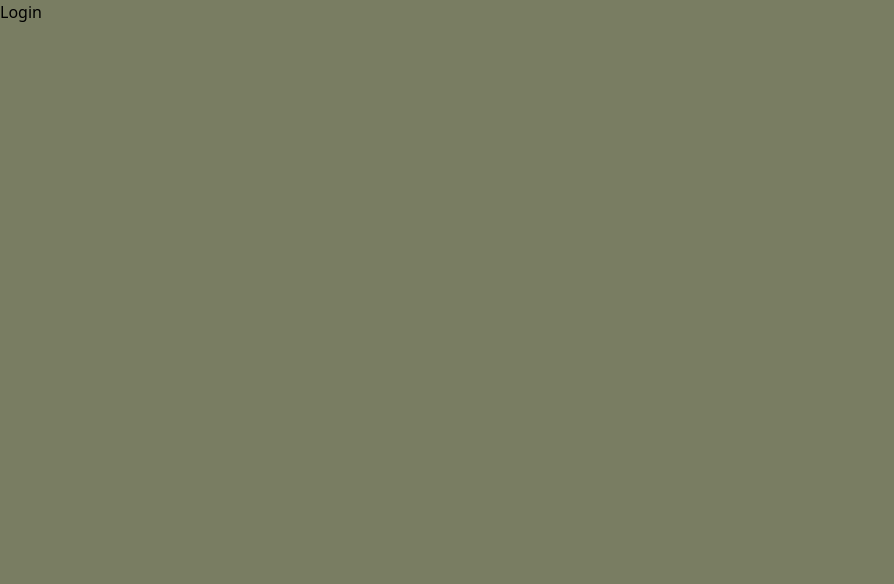
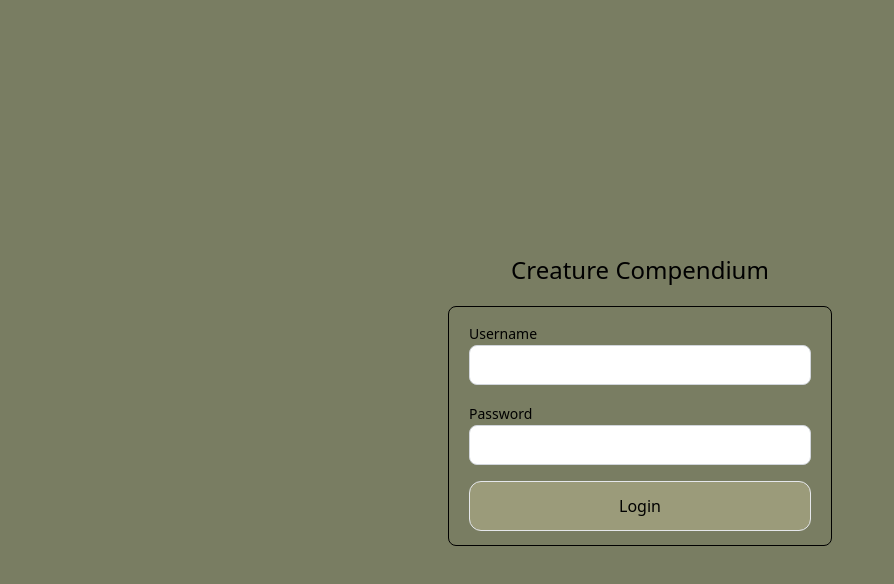
Before and after one commit to Niels-vdb/monster-compendium, a SvelteKit app in the folder client/: page / in a window 1280 px wide. Shown: the top 584 px of the page, without its empty margins (0-894 px from the left). Built offline with nearby package versions, Linux system fonts and the light colour scheme; a web font is replaced by a local one.

Commit message:
UPDATE: Login GUI

```diff
--- /dev/null
+++ b/client/src/components/Button.svelte
@@ -0,0 +1,8 @@
+<script>
+	export let action;
+	export let value;
+</script>
+
+<button onclick={action} class="bg-secondary w-full items-center rounded-xl border p-3"
+	>{value}</button
+>
--- a/client/src/components/FloatingInput.svelte
+++ b/client/src/components/FloatingInput.svelte
@@ -1,12 +1,12 @@
 <script>
 	export let inputType;
-	export let inputId;
+	export let inputId = undefined;
 	export let labelName;
-	export let value;
+	export let value = undefined;
 	export let extraClass = undefined;
 </script>
 
-<div class="relative {extraClass ? extraClass : undefined}">
+<div class="relative {extraClass}">
 	<input
 		type={inputType}
 		name=""
--- a/client/src/routes/+page.svelte
+++ b/client/src/routes/+page.svelte
@@ -1 +1,32 @@
-<h1>Login</h1>
+<script>
+	import Button from '../components/Button.svelte';
+
+	const login = () => {
+		console.log('click');
+	};
+</script>
+
+<div class="flex h-dvh w-dvw flex-col items-center justify-center gap-5">
+	<h1 class="text-2xl">Creature Compendium</h1>
+	<div class="flex h-60 w-96 flex-col justify-center gap-4 rounded-lg border border-black p-5">
+		<div>
+			<label for="username" class="text-sm">Username</label>
+			<input
+				type="text"
+				id="username"
+				class="border-1 peer w-full appearance-none self-center rounded-lg border-gray-300 bg-white px-2.5
+                            pb-2.5 text-sm text-gray-900 focus:border-blue-600 focus:outline-none focus:ring-0"
+			/>
+		</div>
+		<div>
+			<label for="password" class="text-sm">Password</label>
+			<input
+				type="password"
+				id="password"
+				class="border-1 peer w-full appearance-none self-center rounded-lg border-gray-300 bg-white px-2.5
+                            pb-2.5 text-sm text-gray-900 focus:border-blue-600 focus:outline-none focus:ring-0"
+			/>
+		</div>
+		<Button value="Login" action={login} />
+	</div>
+</div>
```
